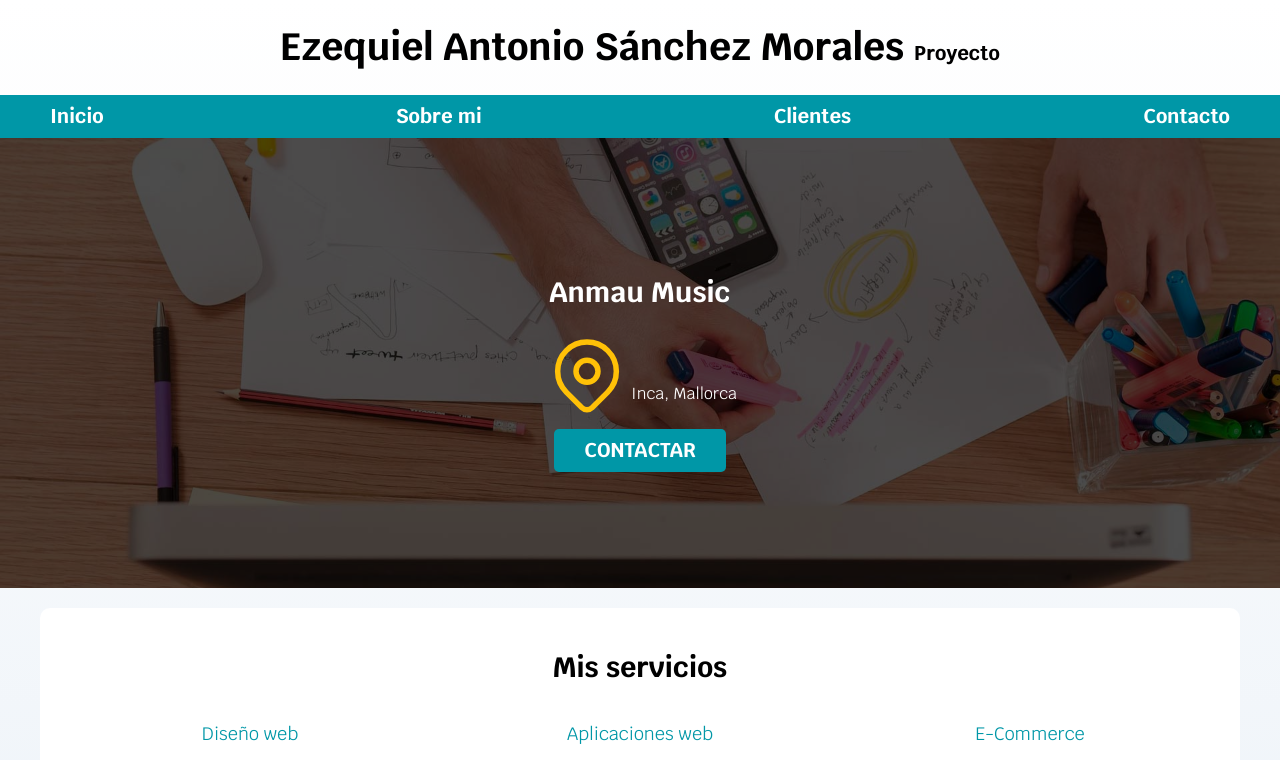
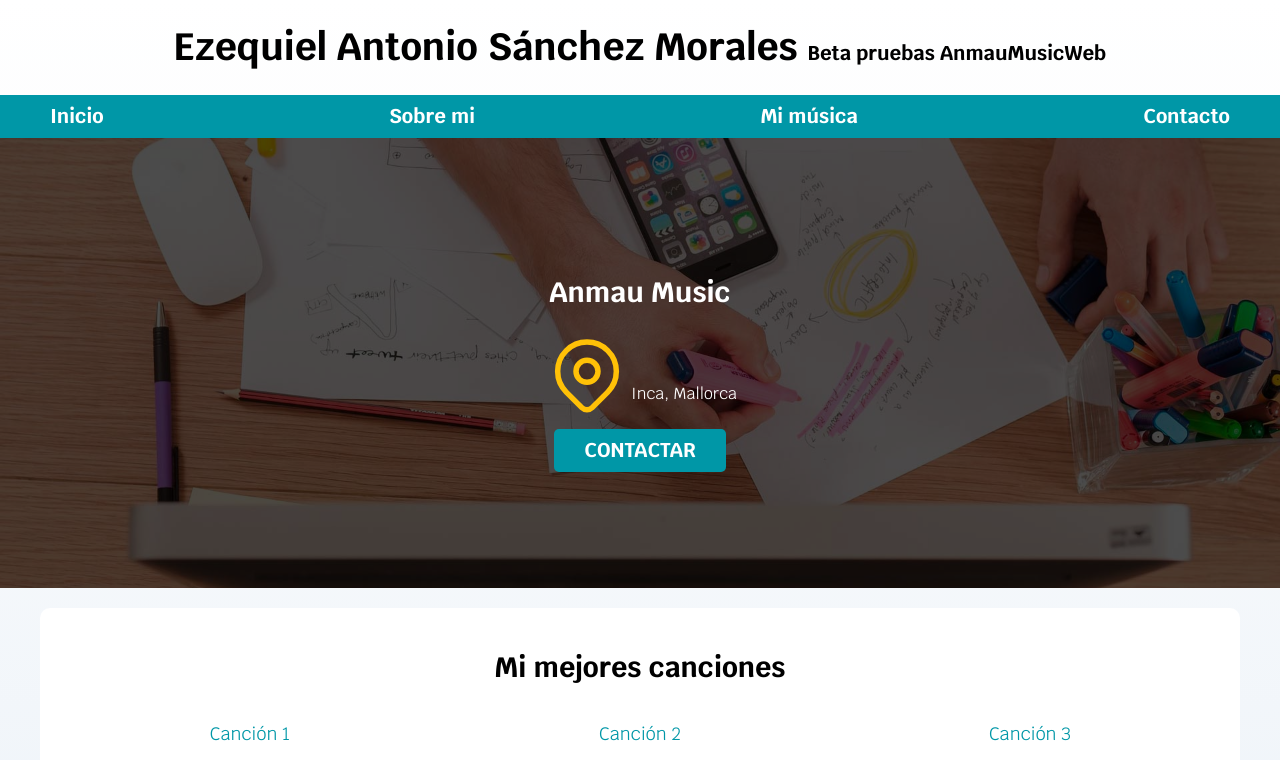
Before and after one commit to Ezee94/Freelance-Inicio-HTML-CSS-, a plain HTML site: page freelancer_inicio/index.html in a window 1280 px wide. Shown: the top 760 px of the page. Drawn offline with Linux system fonts and the light colour scheme.

Commit message:
Add files via upload

```diff
--- a/freelancer_inicio/index.html
+++ b/freelancer_inicio/index.html
@@ -15,13 +15,13 @@
 
 <body>
     <header>
-        <h1 class="titulo">Ezequiel Antonio Sánchez Morales <span>Proyecto</span></h1>
+        <h1 class="titulo">Ezequiel Antonio Sánchez Morales <span>Beta pruebas AnmauMusicWeb</span></h1>
     </header>
     <div class="nav-bg">
         <nav class="navegacion-principal contenedor">
             <a href="#">Inicio</a>
             <a href="#">Sobre mi</a>
-            <a href="#">Clientes</a>
+            <a href="#">Mi música</a>
             <a href="#">Contacto</a>
         </nav>
     </div>
@@ -42,10 +42,10 @@
 
 
     <main class="contenedor sombra">
-        <h2>Mis servicios</h2>
+        <h2>Mi mejores canciones</h2>
         <div class="servicios">
             <section class="servicio">
-                <h3>Diseño web</h3>
+                <h3>Canción 1</h3>
                 <div class="iconos">
                     <svg xmlns="http://www.w3.org/2000/svg" class="icon icon-tabler icon-tabler-palette" width="40" height="40" viewBox="0 0 24 24" stroke-width="1.5" stroke="#000000" fill="none" stroke-linecap="round" stroke-linejoin="round">
                         <path stroke="none" d="M0 0h24v24H0z" fill="none" />
@@ -59,7 +59,7 @@
                 <p>Lorem ipsum dolor sit amet, consectetur adipiscing elit. Donec sem tellus, ullamcorper non est condimentum, dignissim semper arcu. In hac habitasse platea dictumst.</p>
             </section>
             <section class="servicio">
-                <h3>Aplicaciones web</h3>
+                <h3>Canción 2</h3>
                 <div class="iconos">
                     <svg xmlns="http://www.w3.org/2000/svg" class="icon icon-tabler icon-tabler-brand-android" width="40" height="40" viewBox="0 0 24 24" stroke-width="1.5" stroke="#000000" fill="none" stroke-linecap="round" stroke-linejoin="round">
                         <path stroke="none" d="M0 0h24v24H0z" fill="none" />
@@ -81,7 +81,7 @@
                 <p>Lorem ipsum dolor sit amet, consectetur adipiscing elit. Donec sem tellus, ullamcorper non est condimentum, dignissim semper arcu. In hac habitasse platea dictumst.</p>
             </section>
             <section class="servicio">
-                <h3>E-Commerce</h3>
+                <h3>Canción 3</h3>
                 <div class="iconos">
                     <svg xmlns="http://www.w3.org/2000/svg" class="icon icon-tabler icon-tabler-credit-card" width="40" height="40" viewBox="0 0 24 24" stroke-width="1.5" stroke="#000000" fill="none" stroke-linecap="round" stroke-linejoin="round">
                         <path stroke="none" d="M0 0h24v24H0z" fill="none" />
```
